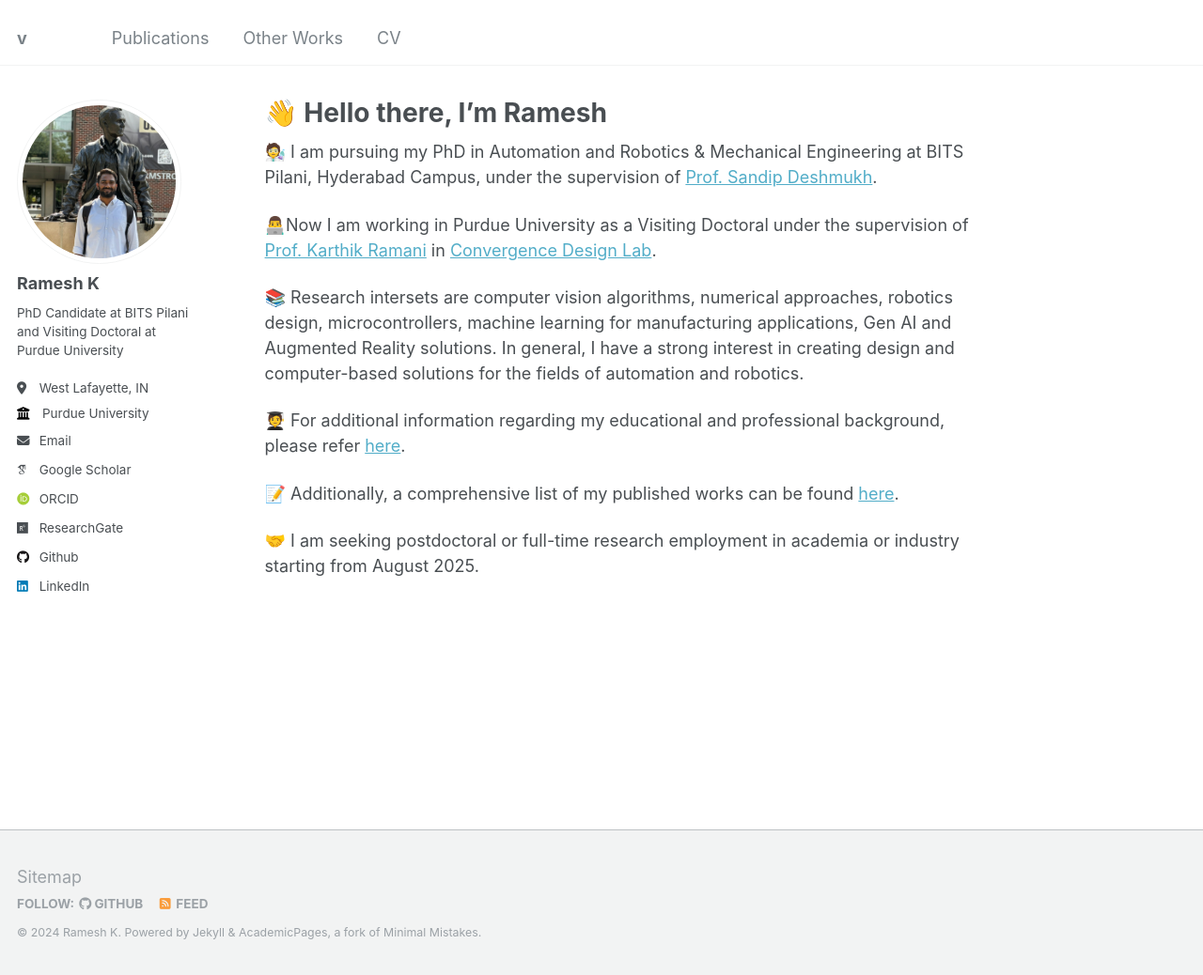
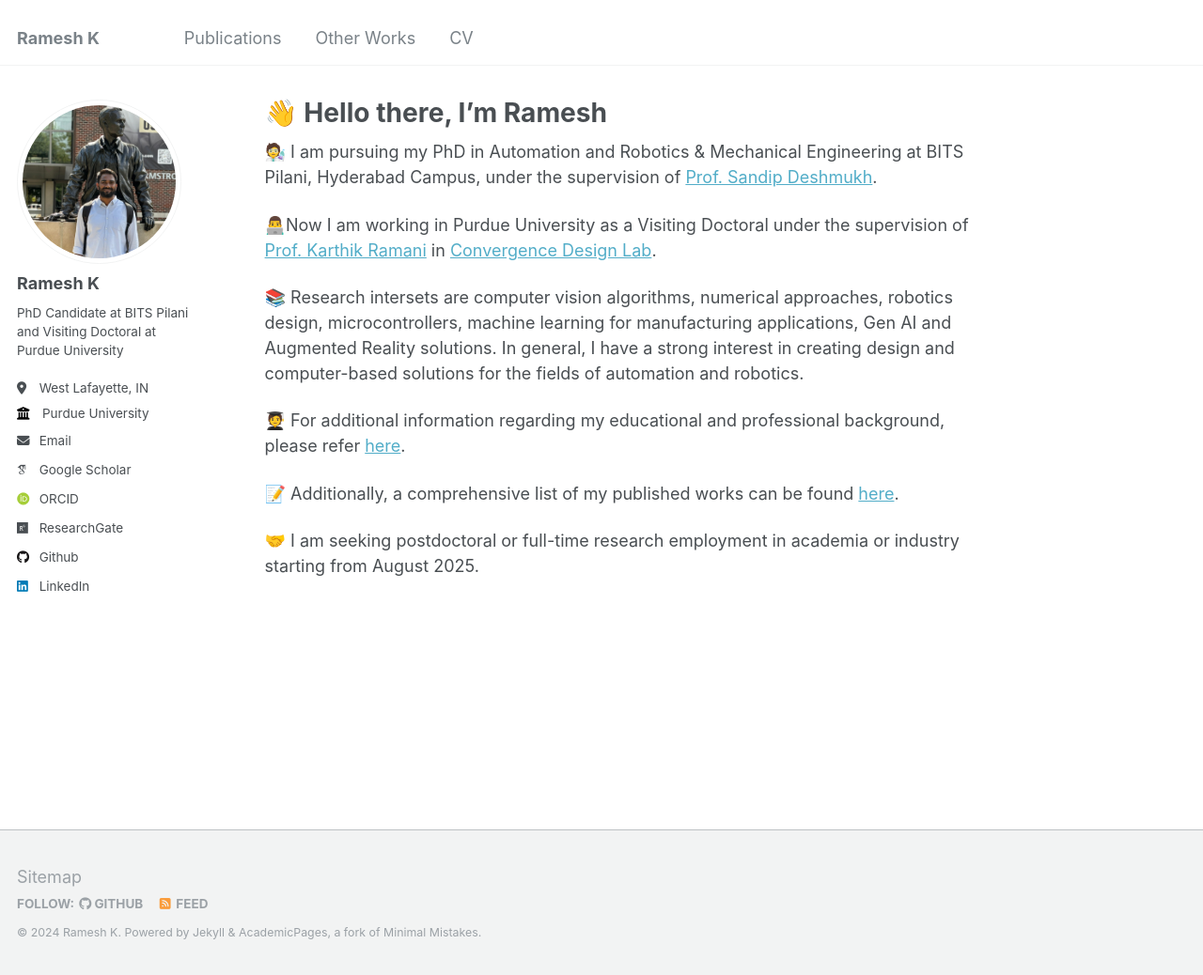
Before and after one commit to KakiRamesh/Ram, a Jekyll site: the page built from _pages/about.md, in a window 1280 px wide and 1038 px high. Shown: the whole window at 94% size. Built offline with Jekyll 4.4.1, drawn with Linux system fonts in a browser that asks for light colours; some web fonts are replaced.

Commit message:
Update _config.yml

```diff
--- a/_config.yml
+++ b/_config.yml
@@ -8,7 +8,7 @@
 
 # Basic Site Settings
 locale                   : "en-US"
-title                    : "v"
+title                    : "Ramesh K"
 title_separator          : "-"
 name                     : &name "Ramesh K"
 description              : &description "personal description"
```
